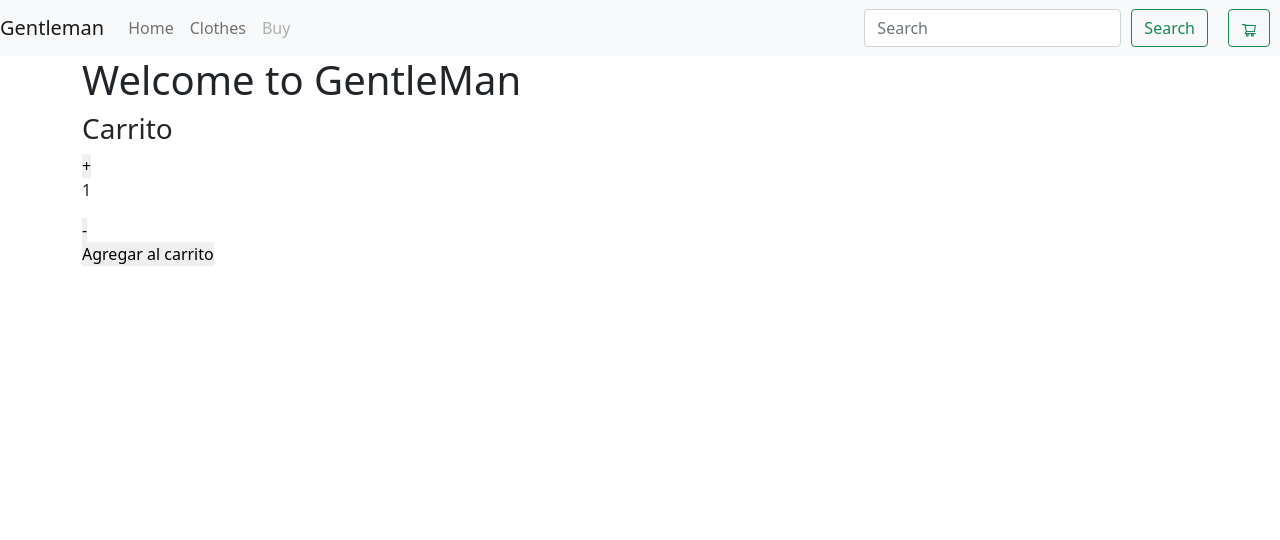
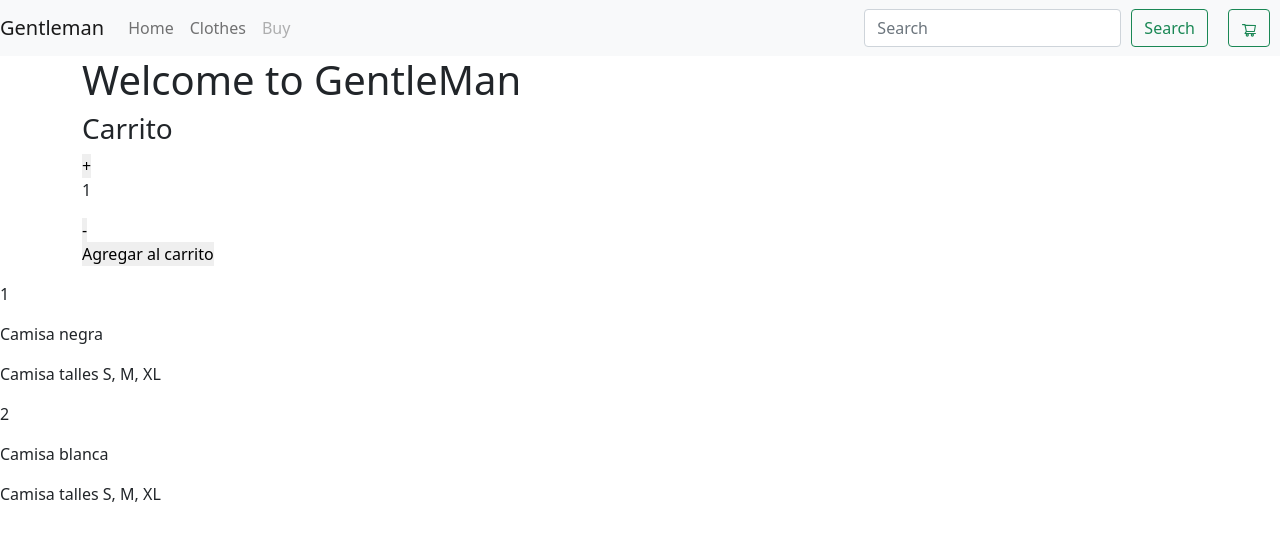
Before and after one commit to Tommignacio/eCommerce_Dominguez, a React (Create React App) app: page / in a window 1280 px wide. Shown: the top 540 px of the page. Built offline with nearby package versions, Linux system fonts and the light colour scheme.

Commit message:
lista de productos con promise

```diff
--- a/src/App.js
+++ b/src/App.js
@@ -2,7 +2,8 @@ import 'bootstrap/dist/css/bootstrap.min.css';
 import "./App.css";
 import NavBar from './components/NavBar/NavBar';
 import TitleContainer from './components/TitleContainer/TitleContainer';
-import ItemCount from './components/ItemCount/ItemCount'
+import ItemCount from './components/ItemListContainer/ItemCount'
+import ItemList from './components/ItemListContainer/ItemList';
 
 
 function App() {
@@ -12,7 +13,12 @@ function App() {
      <NavBar/>
      <TitleContainer title="Welcome to GentleMan"/>
     </header>
+    <main>
     <ItemCount stock={5} initial={1} />
+    <ItemList/>
+
+    </main>
+
     </>
   );
 }
--- /dev/null
+++ b/src/components/ItemListContainer/Item.js
@@ -0,0 +1,14 @@
+
+const Item =(props)=>{
+
+return(
+    <>
+        <div>
+            <p>{props.el.id}</p>
+            <p> {props.el.title}</p>
+            <p> {props.el.description}</p>
+        </div>
+    </>
+)
+}
+export default Item
--- /dev/null
+++ b/src/components/ItemListContainer/ItemList.js
@@ -0,0 +1,32 @@
+
+import { useEffect, useState } from "react"
+import Item from "./Item"
+// import ProductsApi from "../ProductsApi/ProductsApi"
+import PromiseFetch from "./PromiseFetch"
+
+const ItemList=()=>{
+    const[productos,setProductos]=useState([])
+    // const[error,setError]=useState("")
+
+    useEffect(()=>{
+        PromiseFetch()
+        .then(result=>setProductos(result) )
+        .then(result=>console.log(result))
+        // .then(err=>console.log(err))
+
+    },[])
+
+    return(
+        <>
+        {
+        productos.map((el)=>
+        <Item key={el.id} el={el}  />
+        )
+        }
+        </>
+    )
+
+}
+
+
+export default ItemList
--- /dev/null
+++ b/src/components/ItemListContainer/PromiseFetch.js
@@ -0,0 +1,15 @@
+import ProductsApi from "../ProductsApi/ProductsApi";
+
+const PromiseFetch=()=>{
+    return new Promise((resolve,reject)=>{
+    setTimeout(() => {
+        if (ProductsApi.length>0){
+            resolve(ProductsApi)
+        }else{
+            reject("No hay nada en la base de datos")
+        }
+    },2000);
+})
+}
+
+export default PromiseFetch
--- /dev/null
+++ b/src/components/ProductsApi/ProductsApi.js
@@ -0,0 +1,16 @@
+const ProductsApi=[
+    {
+        id:1,
+        title:"Camisa negra",
+        price: 3500,
+        description:"Camisa talles S, M, XL"
+    },
+    {
+        id:2,
+        title:"Camisa blanca",
+        price: 3500,
+        description:"Camisa talles S, M, XL"
+    }
+]
+
+export default ProductsApi
```
Also changed, not shown: src/components/ItemListContainer/ItemCount.js (renamed from src/components/ItemCount/ItemCount.js).
